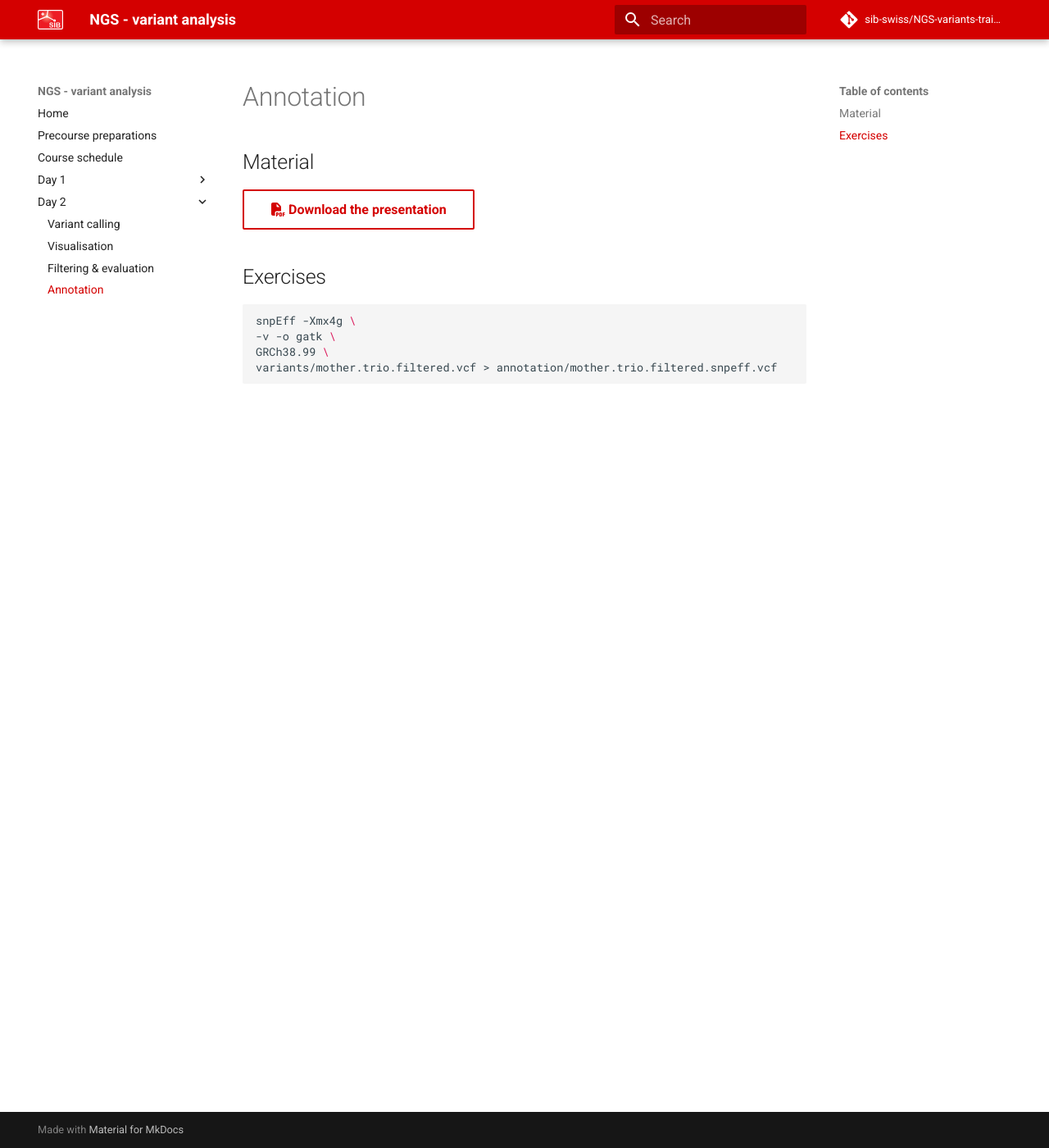
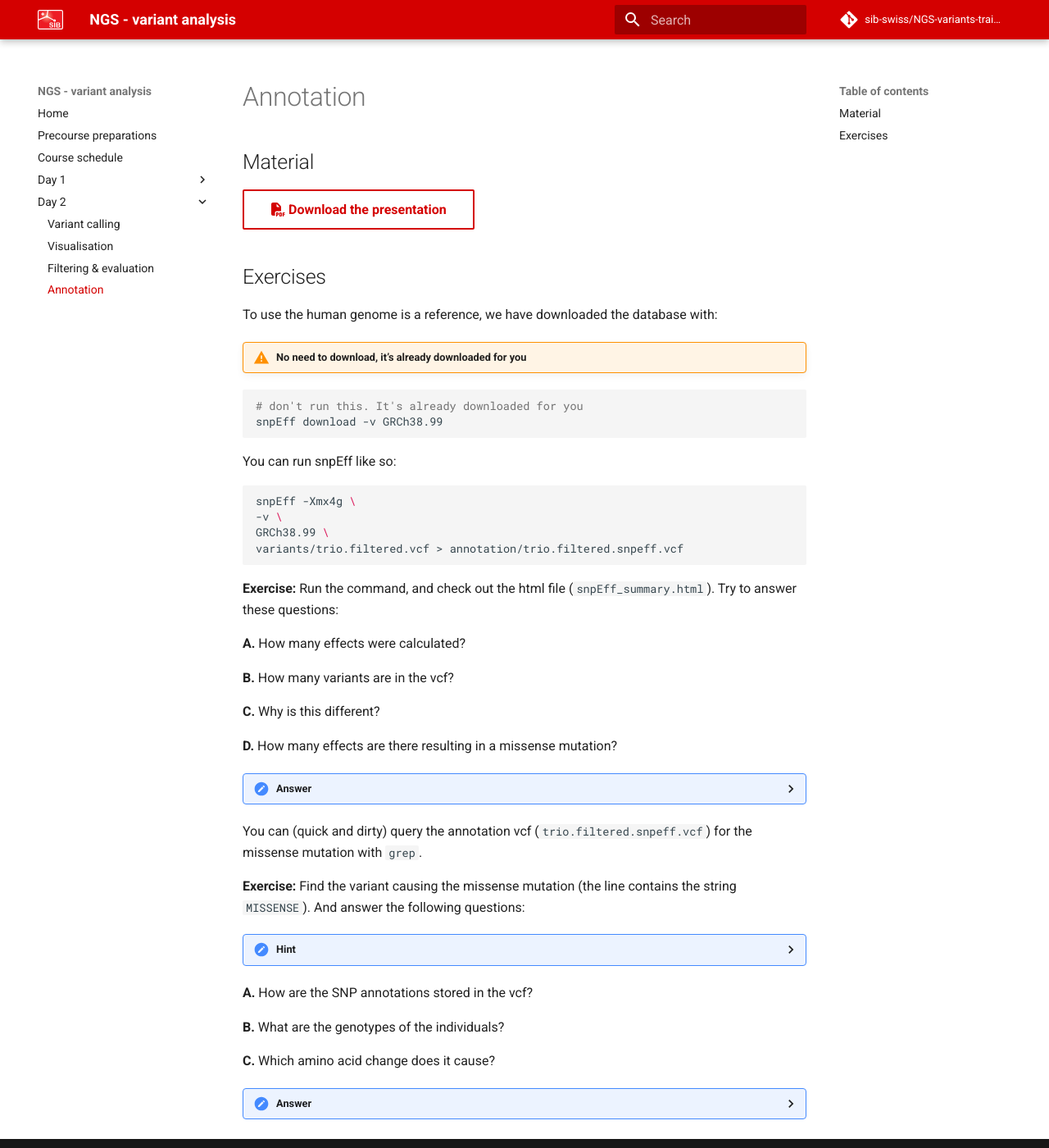
Before and after one commit to sib-swiss/NGS-variants-training, an MkDocs documentation site: the page built from docs/day2/annotation.md, in a window 1280 px wide and 1400 px high. Shown: the whole window at 82% size. Built offline with MkDocs 1.6.1 and Material for MkDocs 9.7.7, drawn with Linux system fonts in a browser that asks for light colours; comment, search, counter and statistics services are not loaded.

Commit message:
exercises annotation

````diff
--- a/docs/day2/annotation.md
+++ b/docs/day2/annotation.md
@@ -5,9 +5,74 @@
 
 ## Exercises
 
+To use the human genome is a reference, we have downloaded the database with:
+
+!!! warning "No need to download, it's already downloaded for you"
+
+```sh
+# don't run this. It's already downloaded for you
+snpEff download -v GRCh38.99
+```
+
+You can run snpEff like so:
+
 ```sh
 snpEff -Xmx4g \
--v -o gatk \
+-v \
 GRCh38.99 \
-variants/mother.trio.filtered.vcf > annotation/mother.trio.filtered.snpeff.vcf
+variants/trio.filtered.vcf > annotation/trio.filtered.snpeff.vcf
 ```
+
+**Exercise:** Run the command, and check out the html file (`snpEff_summary.html`). Try to answer these questions:
+
+**A.** How many effects were calculated?
+
+**B.** How many variants are in the vcf?
+
+**C.** Why is this different?
+
+**D.** How many effects are there resulting in a missense mutation?
+
+??? done "Answer"
+    A. There were 10,357 effects calculated.
+
+    B. There are only 556 variants in the vcf.
+
+    C. This means that there are multiple effects per variant. snpEff calculates effects for each splice variant, and therefore the number of effects are a multitude of the number of variants.
+
+    D. Two effects result in a missense mutation.
+
+You can (quick and dirty) query the annotation vcf (`trio.filtered.snpeff.vcf`) for the missense mutation with `grep`.
+
+**Exercise:** Find the variant causing the missense mutation (the line contains the string `MISSENSE`). And answer the following questions:
+
+??? hint "Hint"
+    ```sh
+    grep MISSENSE annotation/trio.filtered.snpeff.vcf
+    ```
+
+**A.** How are the SNP annotations stored in the vcf?
+
+**B.** What are the genotypes of the individuals?
+
+**C.** Which amino acid change does it cause?
+
+??? done "Answer"
+
+    Find the line with the missense mutation like this:
+
+    ```sh
+    grep MISSENSE annotation/trio.filtered.snpeff.vcf
+    ```
+
+    This results in (long line, scroll to the right to see more):
+
+    ```
+    chr20   10049540        .       T       A       220.29  PASS    AC=1;AF=0.167;AN=6;BaseQRankSum=-6.040e-01;DP=85;ExcessHet=3.0103;FS=0.000;MLEAC=1;MLEAF=0.167;MQ=60.00;MQRankSum=0.00;QD=8.16;ReadPosRankSum=0.226;SOR=0.951;EFF=NON_SYNONYMOUS_CODING(MODERATE|MISSENSE|cTg/cAg|L324Q|ANKEF1|protein_coding|CODING|ENST00000378392|7)      GT:AD:DP:GQ:PL   0/0:34,0:34:99:0,102,1163  0/1:17,10:27:99:229,0,492       0/0:24,0:24:72:0,72,811
+    ```
+
+    A. SNP annotations are stored in the INFO field, starting with `EFF=`
+
+    B. The genotypes are homozygous reference for the father and son, and heterozygous for the mother. (find the order of the samples with `grep ^#CHROM`)
+
+    C. The triplet changes from cTg to cAg, resulting in a change from L (Leucine) to Q (Glutamine).
````
